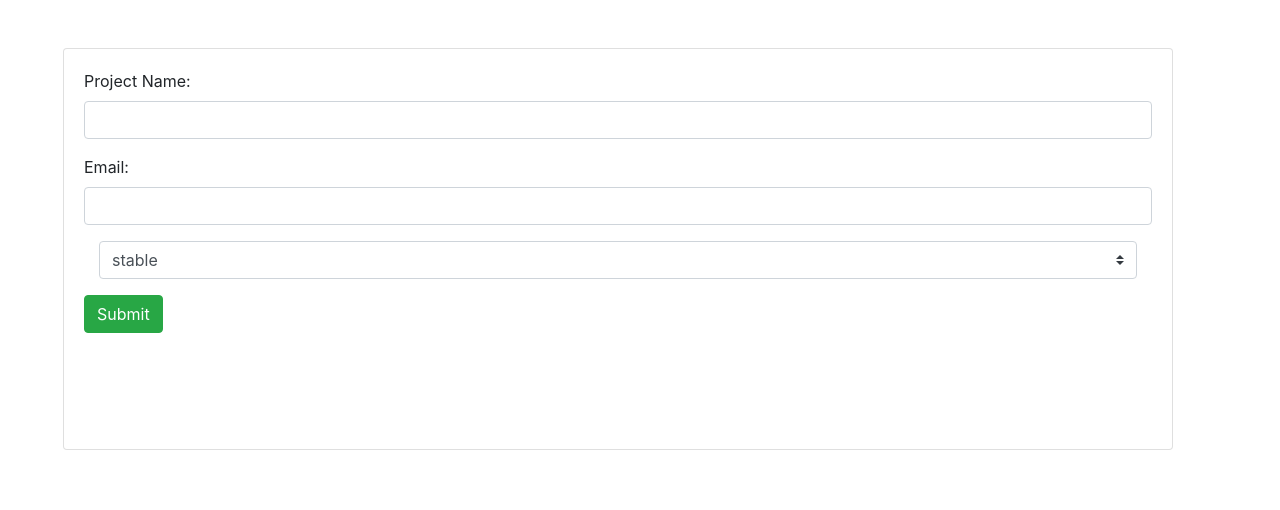
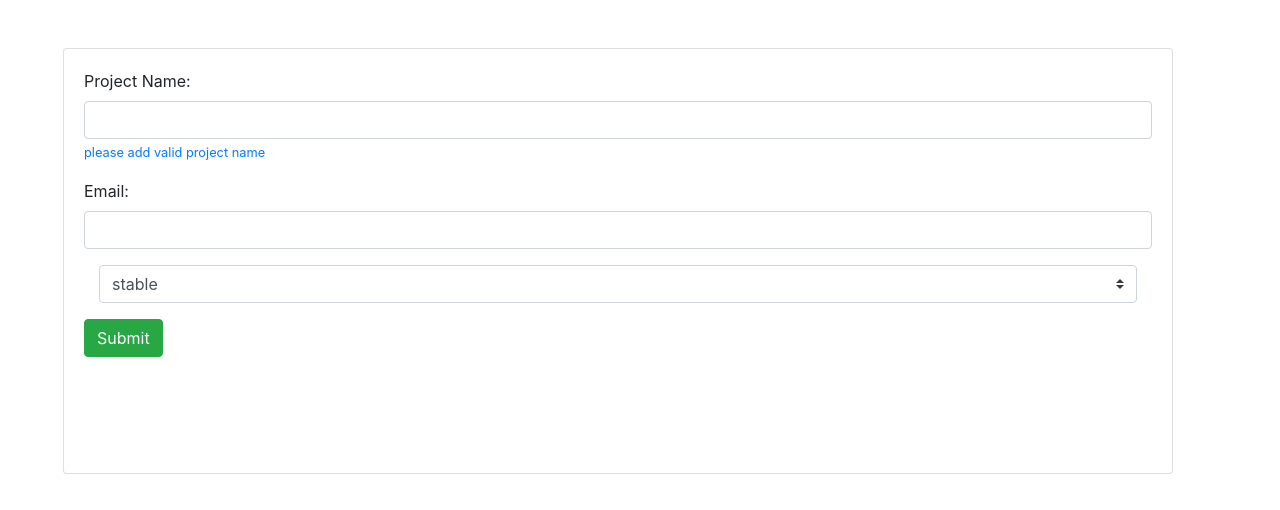
Before and after one commit to jisshub/reactive-forms-angular-practice, an Angular app: page / in a window 1280 px wide. Shown: the top 510 px of the page. Built offline with nearby package versions, Linux system fonts and the light colour scheme.

Commit message:
forms - reactive approach

```diff
--- a/src/app/app.component.html
+++ b/src/app/app.component.html
@@ -16,7 +16,17 @@
               class="form-control"
               id="name"
             />
+            <small
+              class="text-primary"
+              *ngIf="
+                projectDetailsForm.get('projectData.name').invalid &&
+                projectDetailsForm.get('projectData.name').untouched
+              "
+            >
+              please add valid project name
+            </small>
           </div>
+
           <div class="form-group">
             <label for="email">Email: </label>
             <input
@@ -43,7 +53,7 @@
               </select>
             </div>
           </div>
-          <button class="btn btn-success" type="button">Submit</button>
+          <button class="btn btn-success" type="submit">Submit</button>
         </div>
       </form>
     </div>
--- a/src/app/app.component.ts
+++ b/src/app/app.component.ts
@@ -1,5 +1,6 @@
 import { Component } from '@angular/core';
 import { FormControl, FormGroup } from '@angular/forms';
+import { Observable } from 'rxjs';
 
 @Component({
   selector: 'app-root',
@@ -15,13 +16,27 @@ export class AppComponent {
     // initialize project details form,
     this.projectDetailsForm = new FormGroup({
       projectData: new FormGroup({
-        name: new FormControl(null),
+        name: new FormControl(null, this.forbiddenName),
         email: new FormControl(null),
         status: new FormControl(this.statusArray[0]),
       }),
     });
   }
+  // form submit
   onSubmit() {
-    console.log(this.projectDetailsForm);
+    console.log(this.projectDetailsForm.get('projectData.name'));
+  }
+  // validate the project name, not allow name 'Test'
+  forbiddenName(arg: FormControl): Promise<any> | Observable<any> {
+    const promise = new Promise<any>((resolve, reject) => {
+      setTimeout(() => {
+        if (arg.value === 'Test') {
+          resolve({ nameIsForbidden: true });
+        } else {
+          resolve(null);
+        }
+      }, 1500);
+    });
+    return promise;
   }
 }
```
